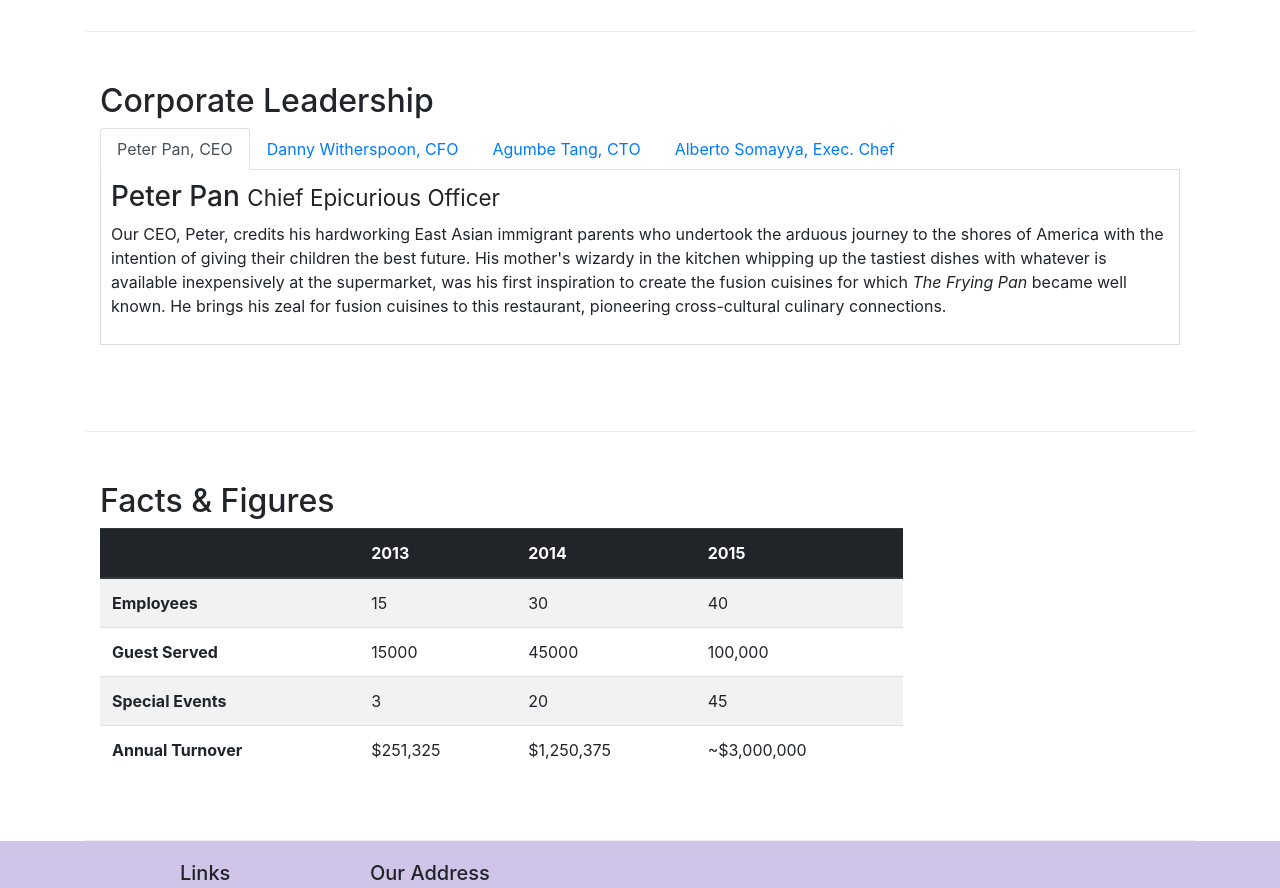
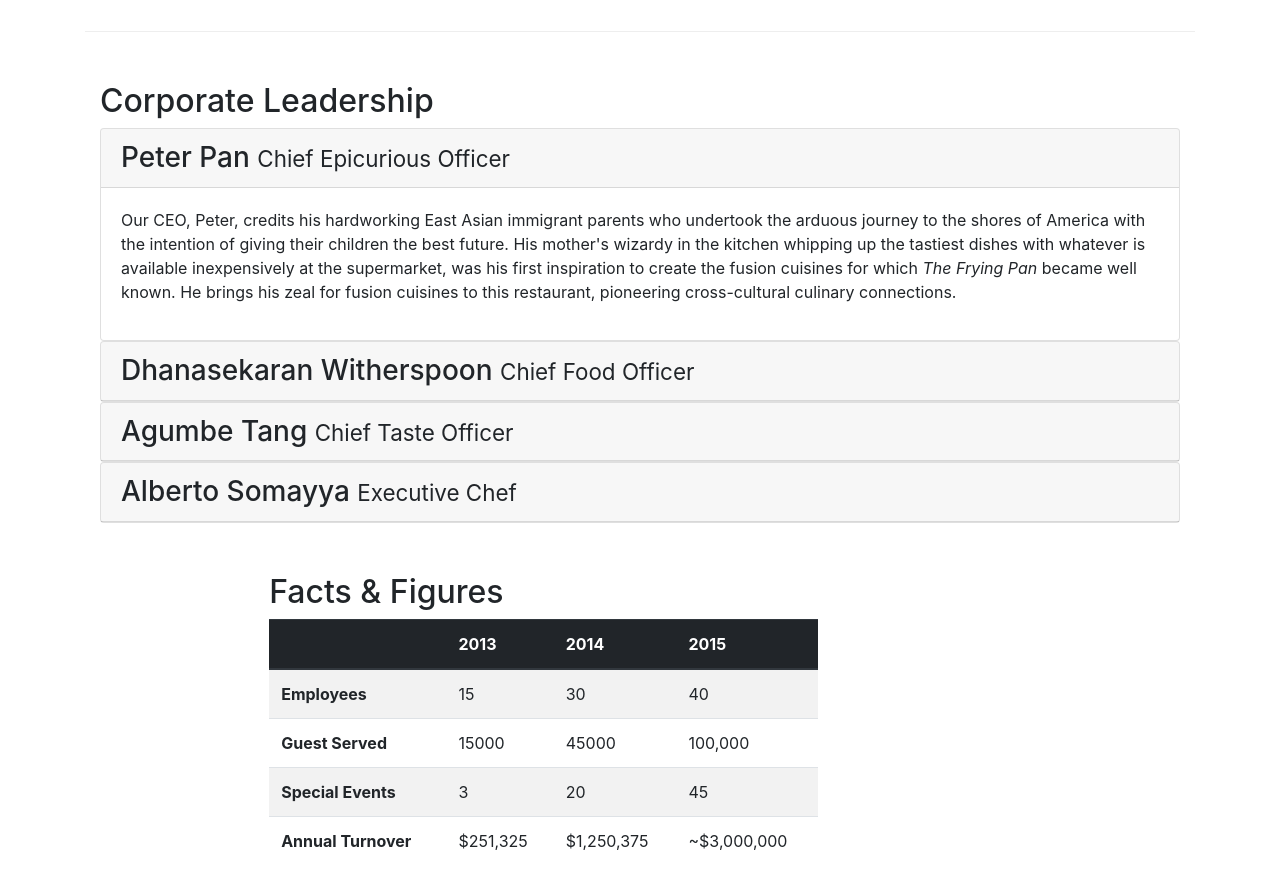
Before and after one commit to OleksiiSamutin/Bootstrap-course, a website: page Bootstrap4/conFusion/aboutus.html in a window 1280 px wide. Shown: the part 940-1828 px from the top of the page. Drawn offline with nearby package versions, Linux system fonts and the light colour scheme.

Commit message:
Accordion

```diff
--- a/Bootstrap4/conFusion/aboutus.html
+++ b/Bootstrap4/conFusion/aboutus.html
@@ -114,45 +114,46 @@
         <div class="row row-content">
             <div class="col-12">
                 <h2>Corporate Leadership</h2>
-                <ul class="nav nav-tabs">
-                    <li class="nav-item">
-                        <a href="#peter" class="nav-link active" role="tab" data-toggle="tab">
-                            Peter Pan, CEO
+
+                <div id="accordion">
+                    <div class="card">
+                        <div class="card-header" role="tab" id="peterhead">
+                            <h3 class="mb-0">
+                                <a data-toggle="collapse" data-target="#peter">Peter Pan <small>Chief Epicurious
+                                        Officer</small>
                                 </a>
-                    </li>
-                    <li class="nav-item">
-                        <a href="#danny" class="nav-link" role="tab" data-toggle="tab">
-                            Danny Witherspoon, CFO
-                        </a>
-                    </li>
-                    <li class="nav-item">
-                        <a href="#agumbe" class="nav-link" role="tab" data-toggle="tab">
-                            Agumbe Tang, CTO
-                        </a>
-                    </li>
-                    <li class="nav-item">
-                        <a href="#alberto" class="nav-link" role="tab" data-toggle="tab">
-                            Alberto Somayya, Exec. Chef
-                        </a>
-                    </li>
-                </ul>
-                <div class="tab-content">
-                    <div class="tab-pane fade show active" role="tabpanel" id="peter">
-                        <h3>Peter Pan <small>Chief Epicurious Officer</small></h3>
+                                </h3>
+                        </div>
+                        <div class="collapse show" role="tabpanel" id="peter" data-parent="#accordion">
+                            <div class="card-body">
                                 <p class="d-none d-sm-block">Our CEO, Peter, credits his hardworking East Asian immigrant
                                     parents who
-                            undertook the arduous journey to the shores of America with the intention of giving their
+                                    undertook the arduous journey to the shores of America with the intention of giving
+                                    their
                                     children
-                            the best future. His mother's wizardy in the kitchen whipping up the tastiest dishes with
+                                    the best future. His mother's wizardy in the kitchen whipping up the tastiest dishes
+                                    with
                                     whatever
                                     is available inexpensively at the supermarket, was his first inspiration to create the
                                     fusion
-                            cuisines for which <em>The Frying Pan</em> became well known. He brings his zeal for fusion
+                                    cuisines for which <em>The Frying Pan</em> became well known. He brings his zeal for
+                                    fusion
                                     cuisines
                                     to this restaurant, pioneering cross-cultural culinary connections.</p>
                             </div>
-                    <div class="tab-pane fade" role="tabpanel" id="danny">
-                        <h3>Dhanasekaran Witherspoon <small>Chief Food Officer</small></h3>
+
+                        </div>
+                    </div>
+                    <div class="card">
+                        <div class="card-header" role="tab" id="dannyhead">
+                        <h3 class="mb-0">
+                            <a class="collapsed" data-toggle="collapse" data-target="#danny">
+                            Dhanasekaran Witherspoon <small>Chief Food Officer</small>
+                            </a>
+                        </h3>
+                    </div>
+                    <div class="collapse" id="danny" data-parent="#accordion">
+                        <div class="card-body">
                             <p class="d-none d-sm-block">Our CFO, Danny, as he is affectionately referred to by his
                                 colleagues,
                                 comes from a long established family tradition in farming and produce. His experiences
@@ -161,11 +162,19 @@
                                 As he
                                 puts it in his own words, <em>Everything that runs, wins, and everything that stays,
                                     pays!</em></p>
-
-
                         </div>
-                    <div class="tab-pane fade" role="tabpanel" id="agumbe">
-                        <h3>Agumbe Tang <small>Chief Taste Officer</small></h3>
+                    </div>
+                </div>
+                <div class="card">
+                        <div class="card-header" role="tab" id="agumbehead">
+                        <h3 class="mb-0">
+                            <a class="collapsed" data-toggle="collapse" data-target="#agumbe">
+                            Agumbe Tang <small>Chief Taste Officer</small>
+                            </a>
+                        </h3>
+                    </div>
+                    <div class="collapse" id="agumbe" data-parent="#accordion">
+                        <div class="card-body">
                             <p class="d-none d-sm-block">Blessed with the most discerning gustatory sense, Agumbe, our CTO,
                                 personally ensures that every dish that we serve meets his exacting tastes. Our chefs dread
                                 the
@@ -173,9 +182,18 @@
                                 his
                                 motto, <em>You click only if you survive my lick.</em></p>
                         </div>
-                    <div class="tab-pane fade" role="tabpanel" id="alberto">
-
-                        <h3>Alberto Somayya <small>Executive Chef</small></h3>
+                    </div>
+                </div>
+                <div class="card">
+                        <div class="card-header" role="tab" id="albertohead">
+                        <h3 class="mb-0">
+                            <a class="collapsed" data-toggle="collapse" data-target="#alberto">
+                            Alberto Somayya <small>Executive Chef</small>
+                            </a>
+                        </h3>
+                    </div>
+                    <div class="collapse" id="alberto" data-parent="#accordion">
+                        <div class="card-body">
                             <p class="d-none d-sm-block">Award winning three-star Michelin chef with wide International
                                 experience
                                 having worked closely with whos-who in the culinary world, he specializes in creating
@@ -184,11 +202,13 @@
                                     craziest
                                     cultures, and you get a winning hit! Amma Mia!</em></p>
                         </div>
+                    </div>
+                </div>
 
 
 
 
-                </div>
+
 
             </div>
         </div>
```
Lines whose indentation alone changed are shown as unchanged.
